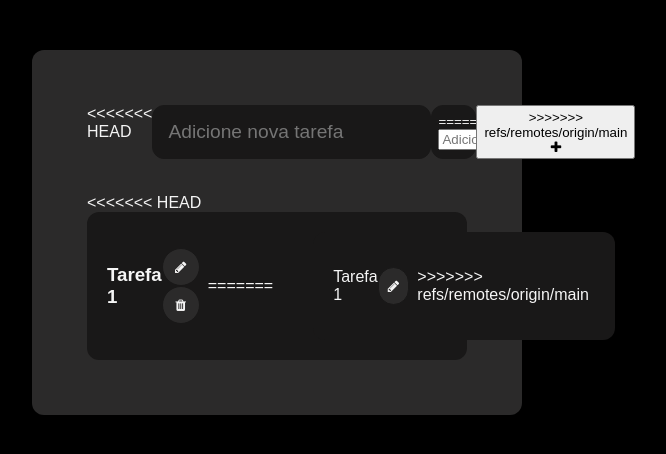
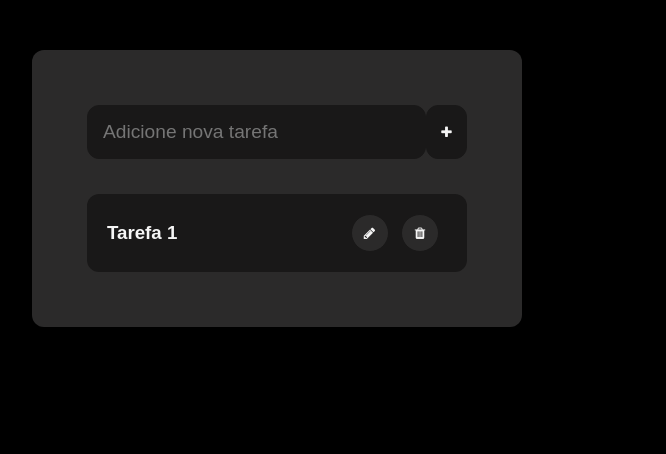
Before and after one commit to diogothug/to_do_list, a plain HTML site: page index.html in a window 1280 px wide. Shown: the whole page, without its empty margins (363-1029 px from the left). Drawn offline with Linux system fonts and the light colour scheme.

Commit message:
retirados bug do commit anterior

```diff
--- a/index.html
+++ b/index.html
@@ -12,17 +12,11 @@
 <body>
     <main class="conteudo">
         <div class="topo">
-<<<<<<< HEAD
             <input type="text" id="entrada_nova_tarefa" placeholder="Adicione nova tarefa">
             <button id="botao_adicionar">
-=======
-            <input type="text" id="entrada_novaTarefa" placeholder="Adicione nova tarefa">
-            <button id="botaoAdicionar">
->>>>>>> refs/remotes/origin/main
                 <i class="fa fa-plus"></i>
             </button>
         </div>
-<<<<<<< HEAD
         <ul id="lista_tarefas">
             <li>
                 <h3 class="textoTarefa">Tarefa 1</h3>
@@ -34,14 +28,6 @@
                         <i class="fa fa-trash"></i>
                     </button>
                 </div>
-=======
-        <ul id="lista_de_tarefas">
-            <li>
-                <p class="TextoDaTarefa">Tarefa 1</p>
-                <button class="botaoAcao">
-                    <i class="fa fa-pencil"></i>
-                </button>
->>>>>>> refs/remotes/origin/main
             </li>
         </ul>
     </main>
```
